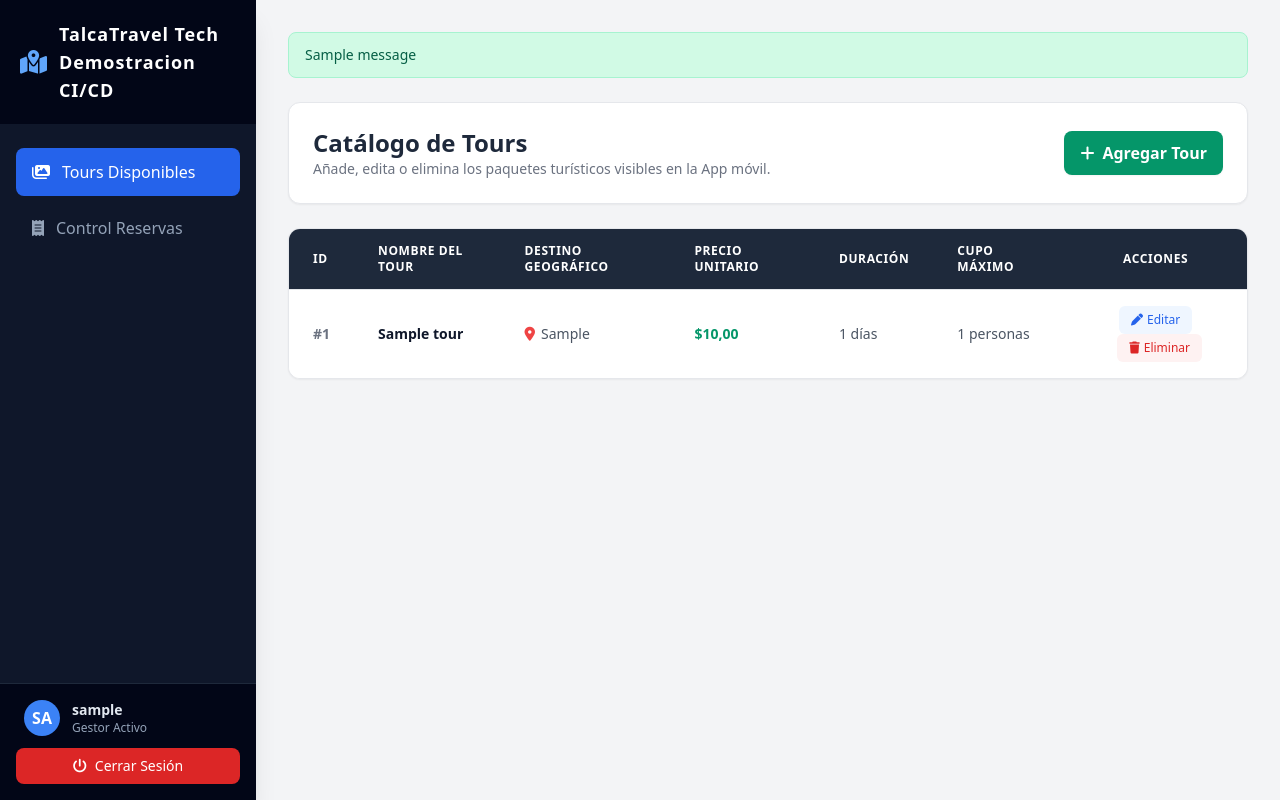
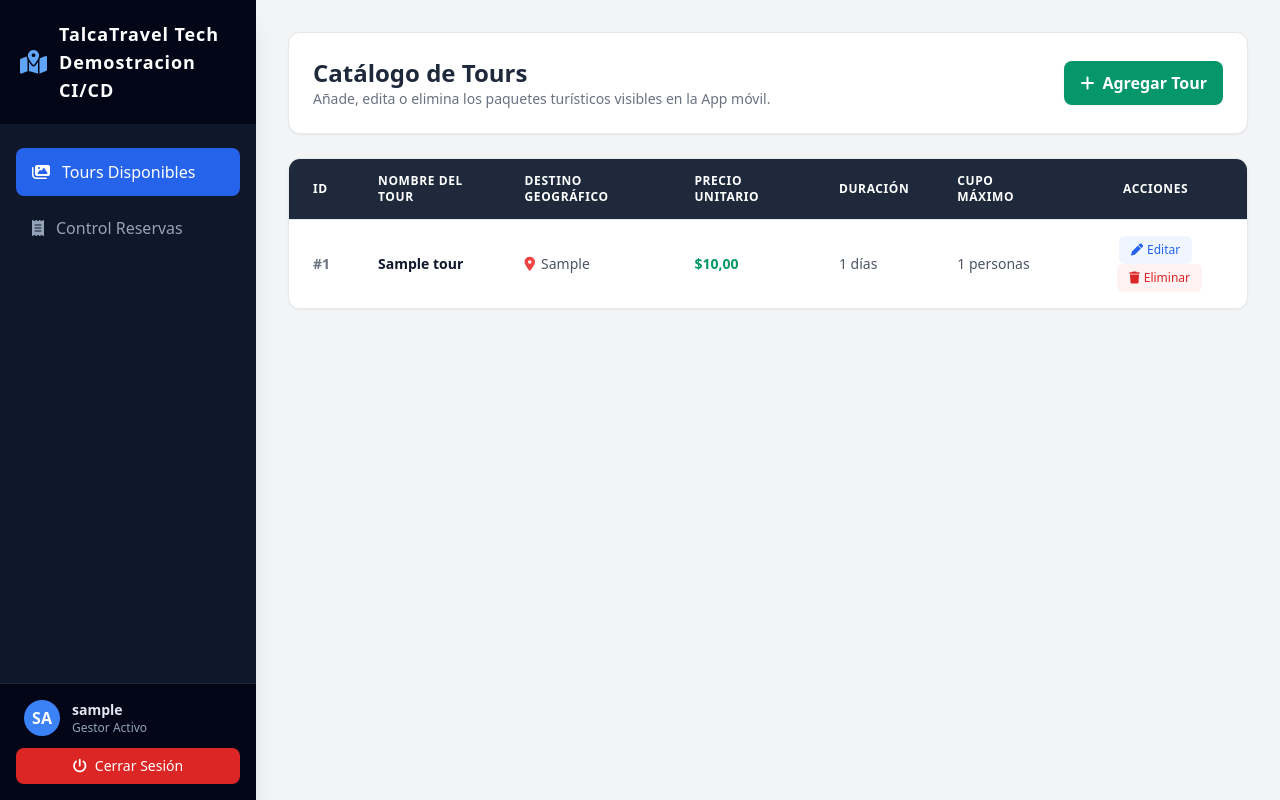
Before and after one commit to pipe613/talcatravel-backend, a Django app: page / in a window 1280 px wide. Run offline with Django 5.2, Linux system fonts and the light colour scheme; a user stored in the database is signed in; tables that the repository leaves empty hold one stand-in row (values such as "Sample post"); one stand-in notice (Sample message) is shown; some libraries are stand-ins or nearby versions.

Commit message:
Hacer temporal el mensaje de cupo excedido

```diff
--- a/templates/dashboard.html
+++ b/templates/dashboard.html
@@ -50,10 +50,13 @@
     <div class="flex-1 flex flex-col h-full overflow-y-auto p-8">
 
         {% if messages %}
-        <div class="space-y-3 mb-6">
+        <div id="flash-toast-container" class="fixed top-5 right-5 z-50 space-y-3 w-full max-w-md">
             {% for message in messages %}
-            <div class="rounded-lg px-4 py-3 text-sm font-medium {% if message.tags == 'error' %}bg-red-100 text-red-800 border border-red-200{% else %}bg-emerald-100 text-emerald-800 border border-emerald-200{% endif %}">
-                {{ message }}
+            <div data-flash-toast class="rounded-xl shadow-lg px-4 py-3 text-sm font-medium transition-all duration-300 transform translate-x-0 opacity-100 {% if message.tags == 'error' %}bg-red-100 text-red-800 border border-red-200{% else %}bg-emerald-100 text-emerald-800 border border-emerald-200{% endif %}">
+                <div class="flex items-start justify-between gap-3">
+                    <span class="flex-1">{{ message }}</span>
+                    <button type="button" class="text-current/70 hover:text-current" onclick="closeToast(this.closest('[data-flash-toast]'))">&times;</button>
+                </div>
             </div>
             {% endfor %}
         </div>
@@ -412,6 +415,14 @@
             output.textContent = cupoRestante || '0';
         }
 
+        function closeToast(toastElement) {
+            if (!toastElement) {
+                return;
+            }
+            toastElement.classList.add('opacity-0', 'translate-x-4');
+            window.setTimeout(() => toastElement.remove(), 300);
+        }
+
         const addReservaSelect = document.getElementById('add-reserva-tour');
         if (addReservaSelect) {
             addReservaSelect.addEventListener('change', () => updateReservaCupoRestante('add-reserva-tour', 'add-reserva-cupo-restante'));
@@ -422,6 +433,10 @@
         if (editReservaSelect) {
             editReservaSelect.addEventListener('change', () => updateReservaCupoRestante('edit-reserva-tour', 'edit-reserva-cupo-restante'));
         }
+
+        document.querySelectorAll('[data-flash-toast]').forEach((toastElement) => {
+            window.setTimeout(() => closeToast(toastElement), 3000);
+        });
     </script>
 </body>
 </html>
```
